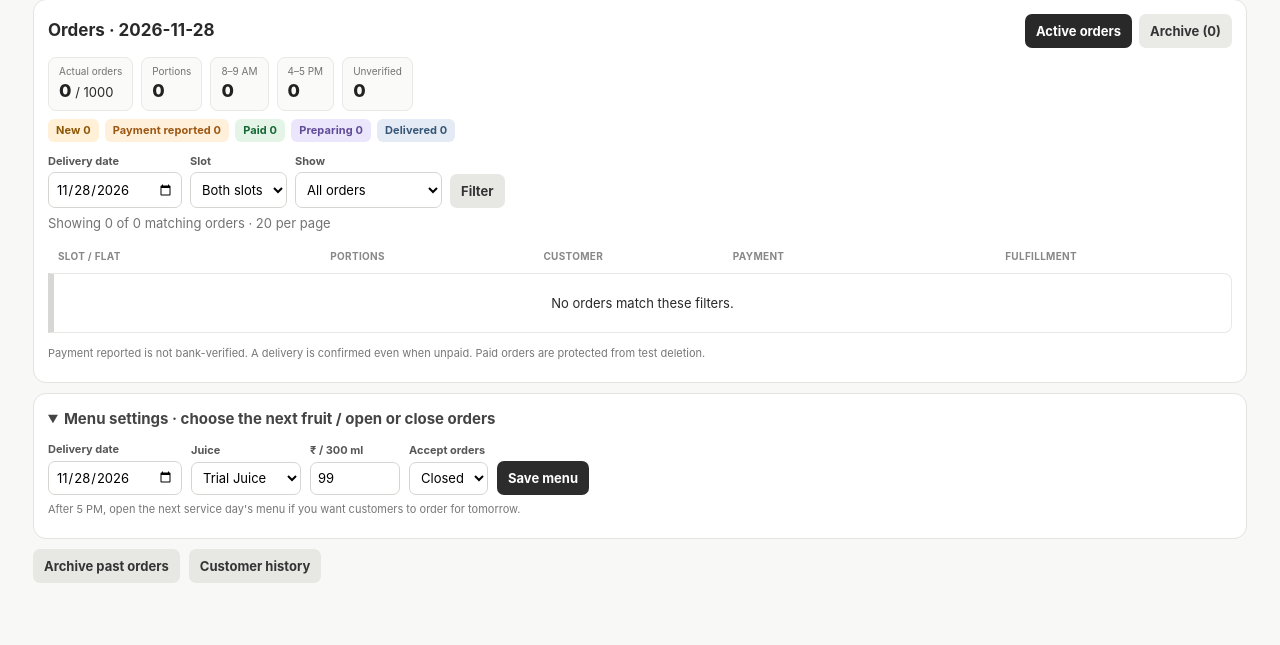
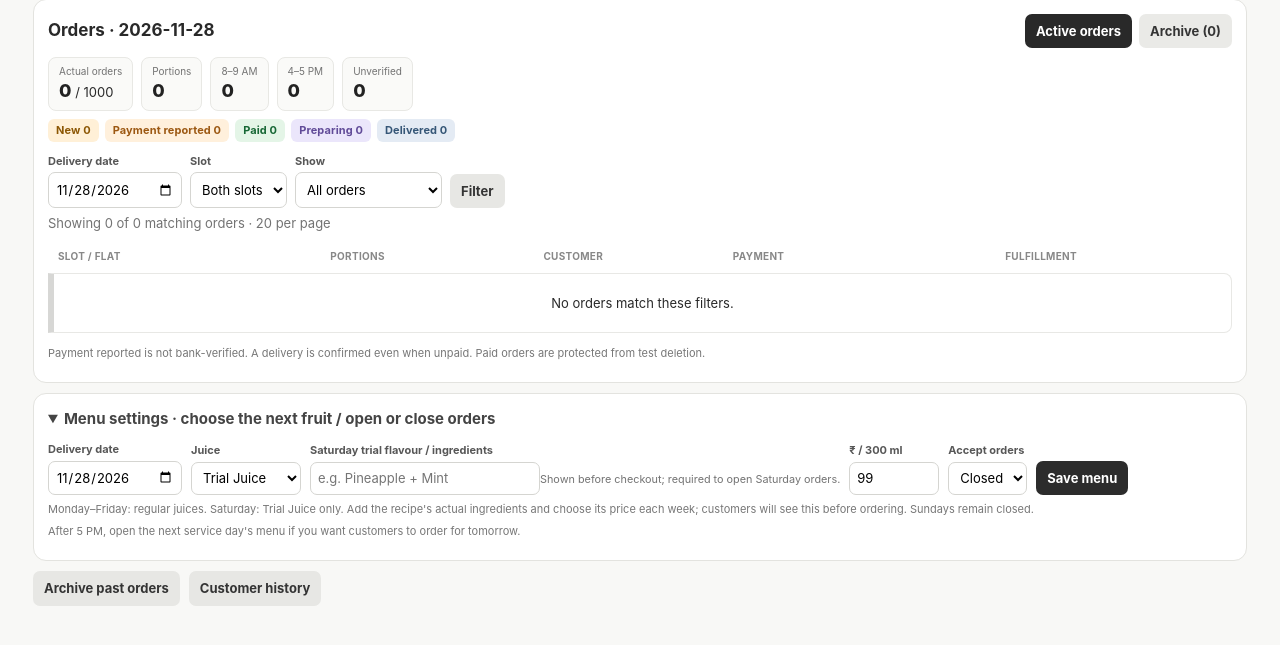
Before and after one commit to ParamMandloi/PureFruit, a Flask app: page /staff in a window 1280 px wide, after a click on "Menu settings · choose the next fruit / open or close orders". Shown: the part 81-726 px from the top of the page. Run offline with Flask 3, Linux system fonts and the light colour scheme; the visitor is signed in with stand-in values (Sample User, id 1); data that the repository does not hold is empty; some libraries are stand-ins or nearby versions.

Commit message:
Expose Saturday trial juice in templates/daily_admin.html

```diff
--- a/templates/daily_admin.html
+++ b/templates/daily_admin.html
@@ -249,6 +249,7 @@ main{padding:9px}h1{font-size:24px}header{margin-bottom:9px}
     <div><label for="juice">Juice</label><select name="juice" id="juice">
       {% for name in juices %}<option value="{{ name }}" {% if menu.juice==name %}selected{% endif %}>{{ name }}</option>{% endfor %}
     </select></div>
+    <div id="trial-flavour-field"><label for="trial_flavour">Saturday trial flavour / ingredients</label><input id="trial_flavour" name="trial_flavour" type="text" maxlength="80" value="{{ menu.trial_flavour or '' }}" placeholder="e.g. Pineapple + Mint" style="min-width:230px"><small class="muted">Shown before checkout; required to open Saturday orders.</small></div>
     <div><label for="price">₹ / 300 ml</label><input id="price" type="number" name="unit_price" value="{{ menu.unit_price }}" min="50" max="500" required style="width:90px"></div>
     <div><label for="is_open">Accept orders</label><select name="is_open" id="is_open">
       <option value="yes" {% if menu.is_open %}selected{% endif %}>Open</option>
@@ -256,6 +257,7 @@ main{padding:9px}h1{font-size:24px}header{margin-bottom:9px}
     </select></div>
     <button type="submit">Save menu</button>
   </form>
+  <p>Monday–Friday: regular juices. Saturday: Trial Juice only. Add the recipe's actual ingredients and choose its price each week; customers will see this before ordering. Sundays remain closed.</p>
   <p>After 5 PM, open the next service day's menu if you want customers to order for tomorrow.</p>
   {% if upcoming %}<table>
     <thead><tr><th>Date</th><th>Juice</th><th>Price</th><th>Accepting</th><th>Action</th></tr></thead>
@@ -275,4 +277,23 @@ main{padding:9px}h1{font-size:24px}header{margin-bottom:9px}
   <a class="button secondary" href="{{ url_for('daily_customers_page') }}">Customer history</a>
 </div>
 {% endif %}
-</main></body></html>
+</main>
+<script>
+(function(){
+  const dateField=document.getElementById('service_date');
+  const juiceField=document.getElementById('juice');
+  const openField=document.getElementById('is_open');
+  const wrapper=document.getElementById('trial-flavour-field');
+  const flavourField=document.getElementById('trial_flavour');
+  function syncTrial(){
+    const saturday=dateField.value && new Date(dateField.value+'T12:00:00').getDay()===6;
+    if(saturday && juiceField.value!=='Trial Juice') juiceField.value='Trial Juice';
+    if(!saturday && juiceField.value==='Trial Juice') juiceField.value='Pineapple';
+    wrapper.hidden=!saturday;
+    flavourField.required=Boolean(saturday && openField.value==='yes');
+  }
+  [dateField,juiceField,openField].forEach(el=>el.addEventListener('change',syncTrial));
+  syncTrial();
+})();
+</script>
+</body></html>
```
